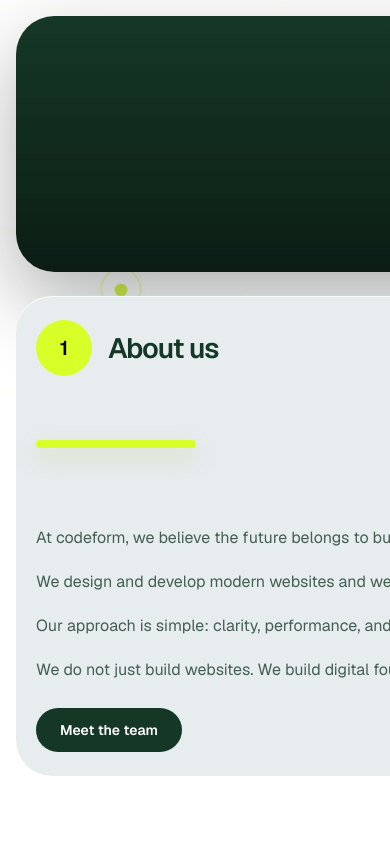
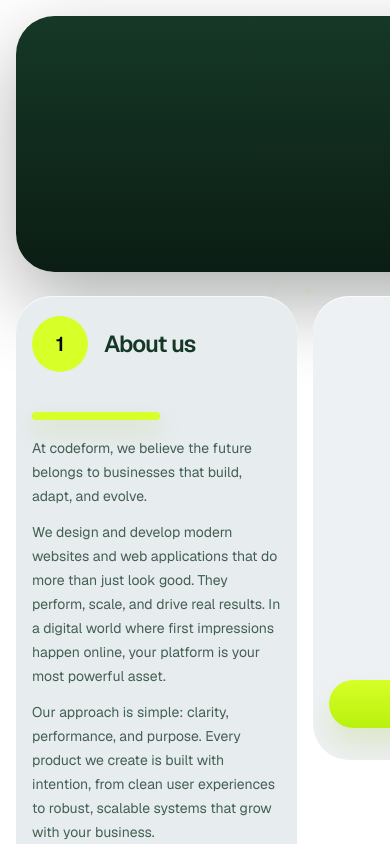
Before and after one commit to MartinH-tech/codeform.co.za, a Next.js app: page / in a window 390 px wide. Both pictures are taken after a click on the button "Click to evolve". Shown: the top 844 px of the page. Built offline with nearby package versions, Linux system fonts and the light colour scheme.

Commit message:
Fix mobile card overflow

```diff
--- a/components/landing/kanban-board.tsx
+++ b/components/landing/kanban-board.tsx
@@ -237,9 +237,9 @@
 
   return (
     <section
-      className={`group flex min-h-[30rem] w-full overflow-hidden rounded-[2.25rem] text-left shadow-[inset_0_1px_0_rgba(255,255,255,0.75)] transition-all duration-500 ease-[cubic-bezier(0.22,1,0.36,1)] sm:min-h-[32rem] lg:min-h-[36rem] ${
+      className={`group flex min-h-[26rem] w-full max-w-full overflow-hidden rounded-[2.25rem] text-left shadow-[inset_0_1px_0_rgba(255,255,255,0.75)] transition-all duration-500 ease-[cubic-bezier(0.22,1,0.36,1)] sm:min-h-[32rem] lg:min-h-[36rem] ${
         active
-          ? "flex-col bg-[#e7ecef] px-5 py-6 shadow-[inset_0_1px_0_rgba(255,255,255,0.8),0_22px_40px_rgba(21,56,38,0.08)] sm:px-7 sm:py-7"
+          ? "flex-col bg-[#e7ecef] px-4 py-5 shadow-[inset_0_1px_0_rgba(255,255,255,0.8),0_22px_40px_rgba(21,56,38,0.08)] sm:px-7 sm:py-7"
           : "items-start bg-[#eef1f4] px-4 py-6 hover:bg-[#e9eef0] lg:flex-col lg:justify-start lg:px-3"
       }`}
       onClick={onSelect}
@@ -249,12 +249,12 @@
           <div className="flex h-14 w-14 items-center justify-center rounded-full bg-[#d7ff28] text-xl font-semibold text-slate-950">
             {step}
           </div>
-          <h3 className="text-[1.75rem] font-semibold tracking-[-0.04em] text-[#153826] sm:text-3xl">
+          <h3 className="text-[1.45rem] font-semibold tracking-[-0.04em] text-[#153826] sm:text-3xl">
             {title}
           </h3>
         </div>
       ) : (
-        <div className="flex h-full min-h-[30rem] w-full flex-col items-center justify-between py-2 sm:min-h-[32rem] lg:min-h-[36rem]">
+        <div className="flex h-full min-h-[26rem] w-full flex-col items-center justify-between py-2 sm:min-h-[32rem] lg:min-h-[36rem]">
           <div className="flex h-14 w-14 items-center justify-center rounded-full bg-[#d7ff28] text-xl font-semibold text-slate-950">
             {step}
           </div>
@@ -273,16 +273,16 @@
           </div>
         </div>
       )}
-      <div className={`flex flex-1 flex-col justify-between ${active ? "mt-10" : "hidden"}`}>
+      <div className={`flex min-w-0 flex-1 flex-col justify-between ${active ? "mt-6 sm:mt-10" : "hidden"}`}>
         {isOffer ? null : (
           <div
             className={`transition-all duration-500 ${
               isAbout || isContact
                 ? active
-                  ? "mt-6 h-2 w-[10rem] rounded-full bg-[#d7ff28] shadow-[0_10px_22px_rgba(146,184,18,0.28)]"
+                  ? "mt-4 h-2 w-[8rem] rounded-full bg-[#d7ff28] shadow-[0_10px_22px_rgba(146,184,18,0.28)] sm:mt-6 sm:w-[10rem]"
                   : "mx-auto w-[82%] rounded-[1.75rem] bg-[linear-gradient(180deg,#d7ff28_0%,#b8f10d_100%)] px-3 py-4 text-slate-950 shadow-[0_18px_30px_rgba(146,184,18,0.22)]"
                 : active
-                  ? "mx-auto w-[82%] rotate-0 bg-[linear-gradient(180deg,#d7ff28_0%,#b8f10d_100%)] px-6 py-7 text-slate-950 shadow-[0_18px_30px_rgba(146,184,18,0.22)]"
+                  ? "mx-auto w-[82%] rotate-0 bg-[linear-gradient(180deg,#d7ff28_0%,#b8f10d_100%)] px-4 py-5 text-slate-950 shadow-[0_18px_30px_rgba(146,184,18,0.22)] sm:px-6 sm:py-7"
                   : "mx-auto w-[82%] rounded-[1.75rem] bg-[linear-gradient(180deg,#d7ff28_0%,#b8f10d_100%)] px-3 py-4 text-slate-950 shadow-[0_18px_30px_rgba(146,184,18,0.22)]"
             }`}
           >
@@ -317,22 +317,22 @@
           {isOffer ? (
             <OfferBlocks expanded={active} />
           ) : isAbout ? (
-            <div className="mt-6">
-              <div className="space-y-4 text-base leading-7 text-[#153826]/78">
+            <div className="mt-4 max-w-full sm:mt-6">
+              <div className="space-y-3 break-words text-sm leading-6 text-[#153826]/78 sm:space-y-4 sm:text-base sm:leading-7">
                 {Array.isArray(body)
                   ? body.map((paragraph) => <p key={paragraph}>{paragraph}</p>)
                   : <p>{body}</p>}
               </div>
               <button
-                className="mt-6 inline-flex rounded-full bg-[#153826] px-6 py-3 text-sm font-semibold text-white transition-transform hover:-translate-y-0.5"
+                className="mt-5 inline-flex rounded-full bg-[#153826] px-5 py-3 text-sm font-semibold text-white transition-transform hover:-translate-y-0.5 sm:mt-6 sm:px-6"
                 type="button"
               >
                 Meet the team
               </button>
             </div>
           ) : isContact ? (
-            <div className="mt-8 max-w-[20rem] space-y-4 text-base leading-7 text-[#153826]/78">
-              <p className="text-base font-medium leading-7 text-[#153826]">
+            <div className="mt-6 max-w-full space-y-4 break-words text-sm leading-6 text-[#153826]/78 sm:mt-8 sm:max-w-[20rem] sm:text-base sm:leading-7">
+              <p className="text-sm font-medium leading-6 text-[#153826] sm:text-base sm:leading-7">
                 However you prefer - call, mail, WhatsApp. We&apos;re easy to reach, hard to ignore.
               </p>
               <p>
@@ -363,11 +363,11 @@
               <ContactForm />
             </div>
           ) : isEvolve ? (
-            <div className="max-w-[24rem]">
+            <div className="max-w-full sm:max-w-[24rem]">
               <EvolveForm />
             </div>
           ) : (
-            <p className="mt-8 max-w-[18rem] text-base leading-7 text-[#153826]/78">
+            <p className="mt-6 max-w-full break-words text-sm leading-6 text-[#153826]/78 sm:mt-8 sm:max-w-[18rem] sm:text-base sm:leading-7">
               {body}
             </p>
           )}
@@ -476,7 +476,7 @@
           {columns.map((column) => (
             <div
               key={column.title}
-              className={`min-w-[76vw] shrink-0 snap-start transition-all duration-500 ease-[cubic-bezier(0.22,1,0.36,1)] md:min-w-0 md:shrink lg:min-w-0 ${
+              className={`w-[72vw] min-w-[72vw] max-w-[72vw] shrink-0 snap-start overflow-hidden transition-all duration-500 ease-[cubic-bezier(0.22,1,0.36,1)] md:min-w-0 md:max-w-none md:shrink md:w-auto lg:min-w-0 ${
                 activePanel === column.step
                   ? "lg:flex-[4] lg:basis-[52%]"
                   : "lg:flex-[0.55] lg:basis-[12%]"
```
